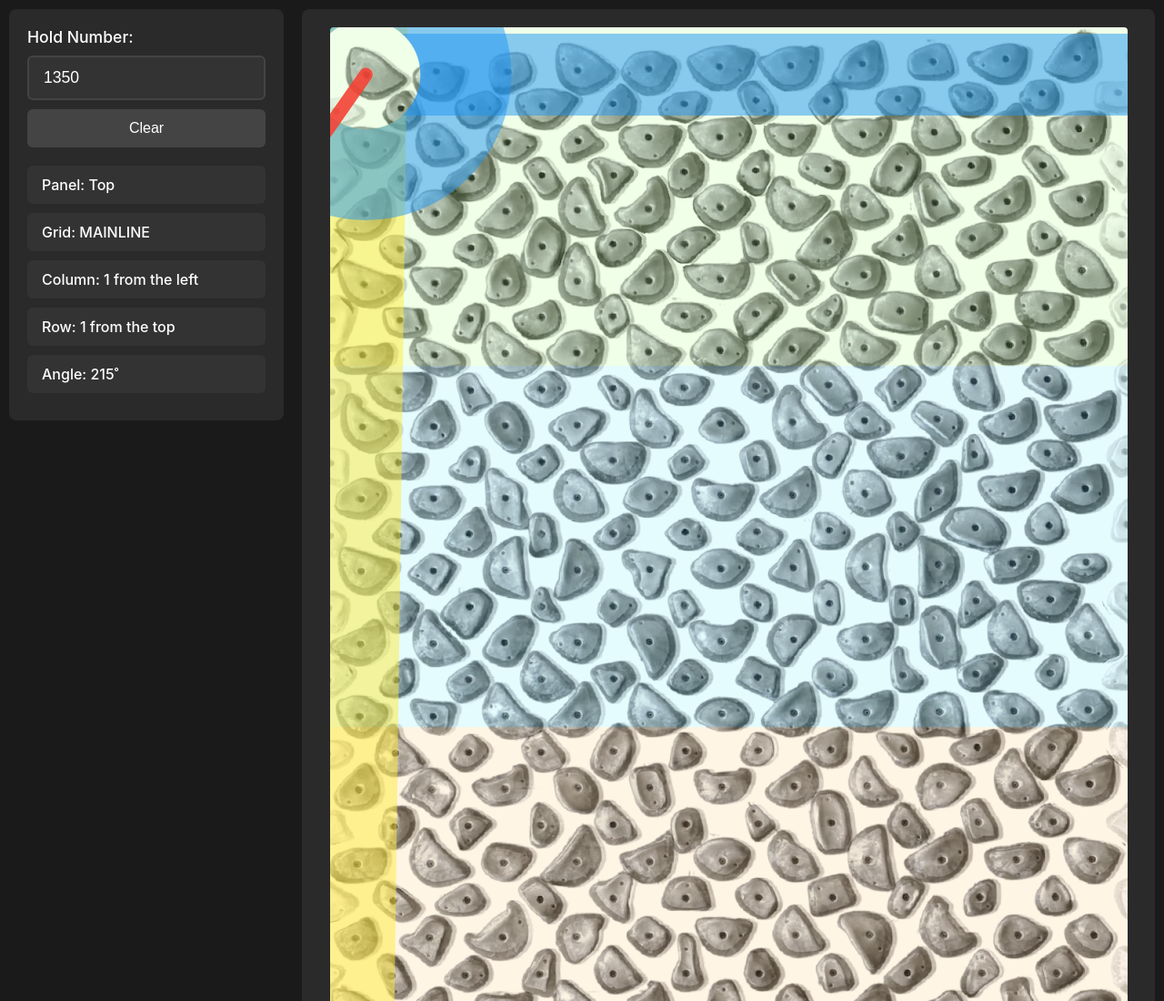
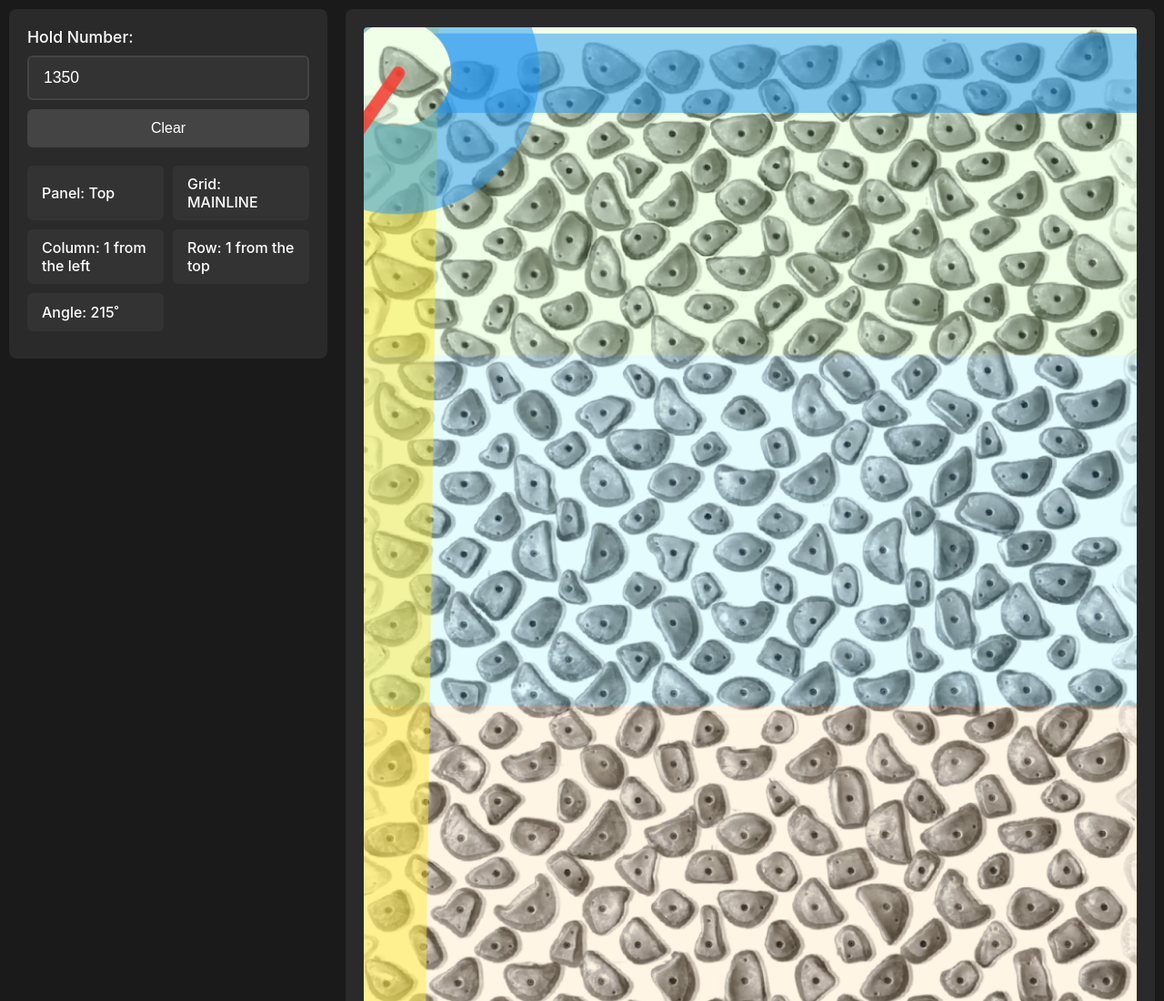
Before and after one commit to DarrenTsung/kilter-hold-lookup, a plain HTML site: page index.html in a window 1280 px wide. Shown: the top 1100 px of the page at 91% size. Drawn offline with Linux system fonts and the light colour scheme.

Commit message:
refactor: use two-column grid layout for info display
Changed from vertical stack to 2-column grid layout for better space
utilization. Error messages span both columns.

```diff
--- a/styles.css
+++ b/styles.css
@@ -81,8 +81,8 @@ body {
 }
 
 .info-display {
-    display: flex;
-    flex-direction: column;
+    display: grid;
+    grid-template-columns: 1fr 1fr;
     gap: 10px;
 }
 
@@ -95,6 +95,10 @@ body {
     min-height: 42px;
     display: flex;
     align-items: center;
+}
+
+#error-message {
+    grid-column: 1 / -1;
 }
 
 .error {
```
